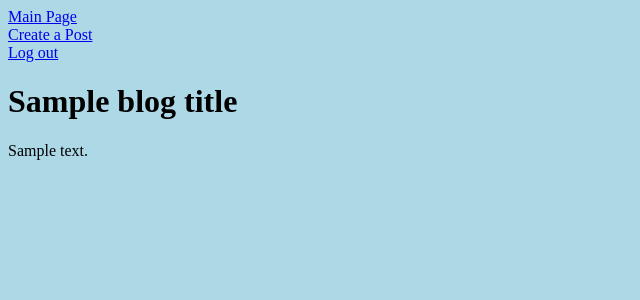
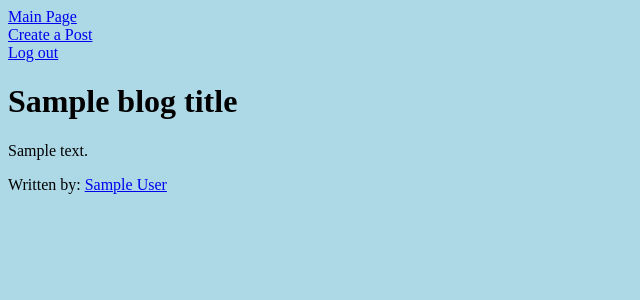
Before and after one commit to Jmcfadden1528/Blogz, a Flask app: template templates/post_display.html in a window 1280 px wide. Shown: the top 300 px of the page, without its empty margins (0-640 px from the left). Run offline with Flask 2, Linux system fonts and the light colour scheme; the visitor is signed in with stand-in values (Sample User, id 1); tables that the repository leaves empty hold one stand-in row (values such as "Sample post"); the template is opened without the code that fills it: most values are stand-ins (such as "Sample title", 1, 10 or a date in 2020).

Commit message:
Have all the major stuff done

```diff
--- a/main.py
+++ b/main.py
@@ -149,15 +149,17 @@ def display_post():
     id = request.args.get('id')
 
     blog = Blog.query.get(id)
+    user_id = blog.id
     blog_title = blog.title
     blog_body = blog.body
+    author = blog.owner.username
     #NEED TO ADD A CREATION DATE/TIME ATTRIBUTE AND ORDER IT IN /BLOG
     if blog_title == '' or blog_body == '':
         error = 'Text fields cannot be left blank'
 
         return redirect('/new_post?error=' + error + '&blog_title=' + blog_title + '&blog_body=' + blog_body)
 
-    return render_template("post_display.html", blog_title=blog_title, blog_body=blog_body)
+    return render_template("post_display.html", user_id=user_id, blog_title=blog_title, blog_body=blog_body, author=author)
 
 if __name__ == '__main__':
     app.run()
--- a/templates/blog.html
+++ b/templates/blog.html
@@ -6,7 +6,7 @@
 
 
     {% for post in all_posts %}
-        <h2><a id='blog_title' href='/post_display?id={{post.id}}'>{{post.title}}</a></h2>
+        <h2><a id='blog_title' href='/post_display?id={{post.owner.id}}'>{{post.title}}</a></h2>
         <br>
         <p class='body_margin'>{{post.body}}</p>
         <br>
--- a/templates/post_display.html
+++ b/templates/post_display.html
@@ -4,4 +4,9 @@
 <h1>{{blog_title}}</h1>
 <p>{{blog_body}}</p>
 
+<p>Written by: <a href='/singleuser?user_id={{user_id}}'>{{author}}</a></p>
+
 {% endblock %}
+
+<!--
+<a href='/singleuser?user_id={{post.owner.id}}'>
--- a/templates/singleuser.html
+++ b/templates/singleuser.html
@@ -5,7 +5,7 @@
 
 
 {% for post in user_posts %}
-    <h2><a id='blog_title' href='/single_user?id={{post.id}}'>{{post.title}}</a></h2>
+    <h2><a href='/post_display?id={{post.owner.id}}'>{{post.title}}</a></h2>
     <br>
     <p class='body_margin'>{{post.body}}</p>
     <br>
```
